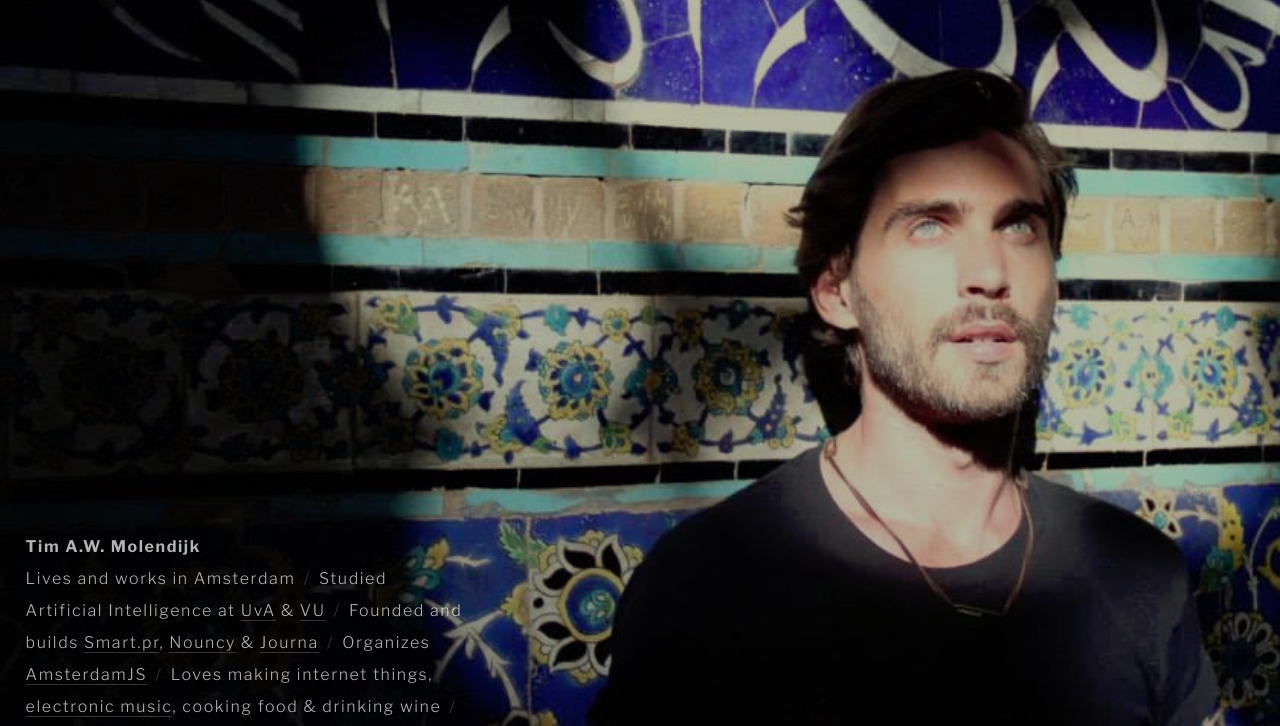
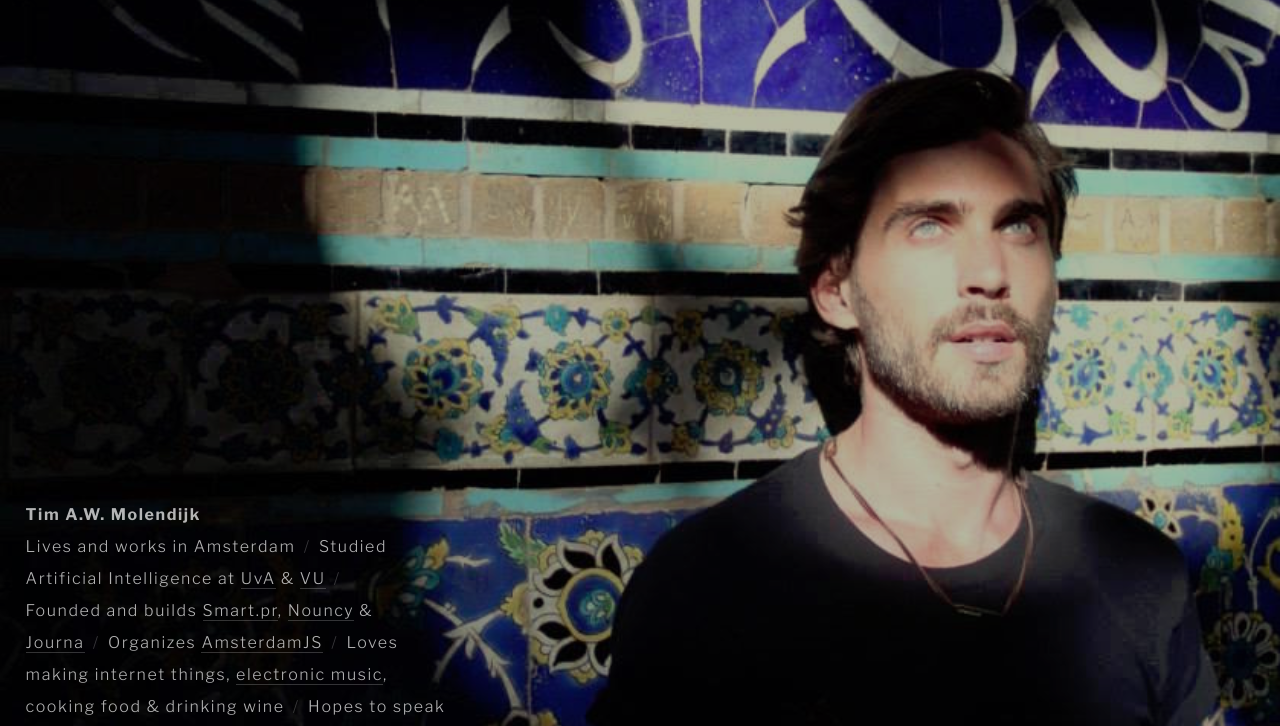
Before and after one commit to timmolendijk/timmolendijk.github.io, a plain HTML site: page index.html in a window 1280 px wide. Shown: the top 726 px of the page. Drawn offline with nearby package versions, Linux system fonts and the light colour scheme.

Commit message:
Moar twerks

```diff
--- a/index.css
+++ b/index.css
@@ -63,22 +63,21 @@ body {
 #bio:before {
   content: "";
   float: right;
-  width: 30%;
+  width: 20%;
   height: 50vh;
-  max-height: 5rem;
   shape-outside: polygon(0 0, 100% 100%, 100% 0);
   -webkit-shape-outside: polygon(0 0, 100% 100%, 100% 0);
 }
 @media (min-aspect-ratio: 13/10) {
   #bio {
-    width: 42vw;
+    width: 40vw;
     max-width: 45rem;
     padding: 1vw 2vw;
   }
   #bio:before {
     width: 25%;
     height: 40vh;
-    max-height: auto;
+    max-height: 14rem;
   }
 }
 
```
